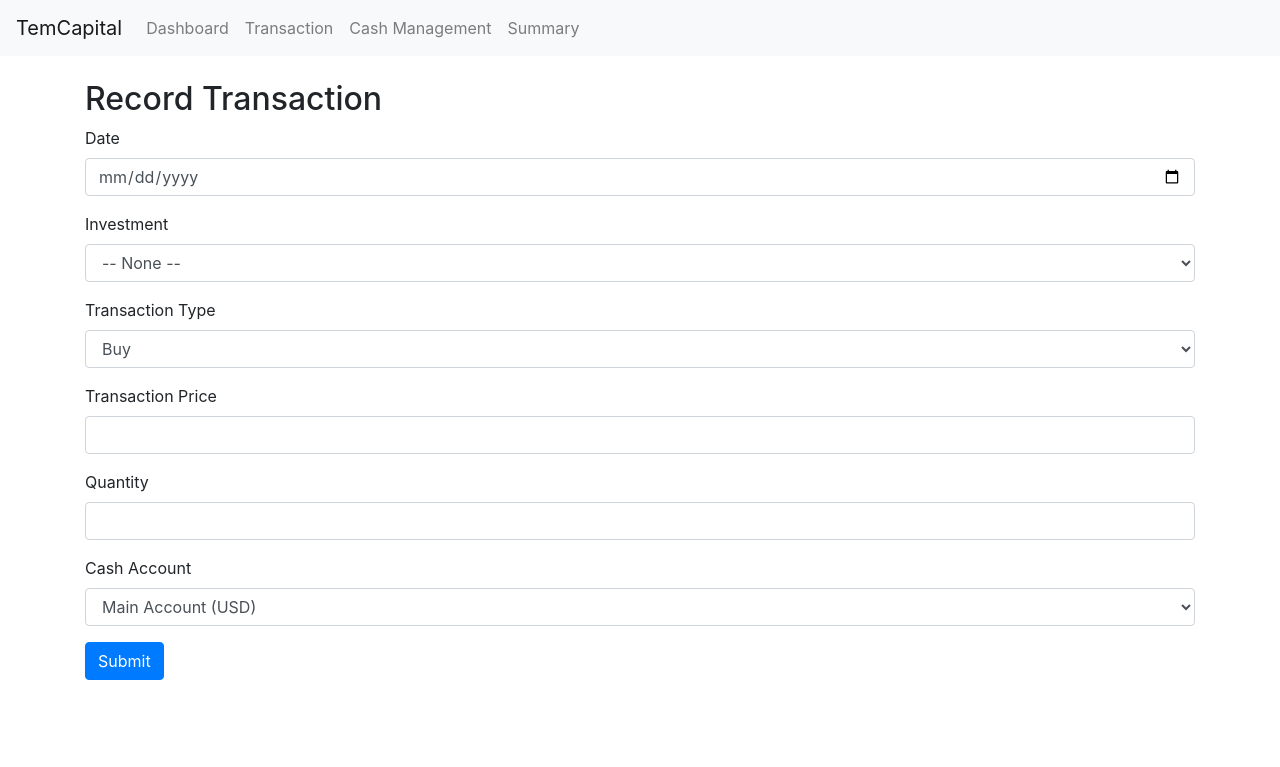
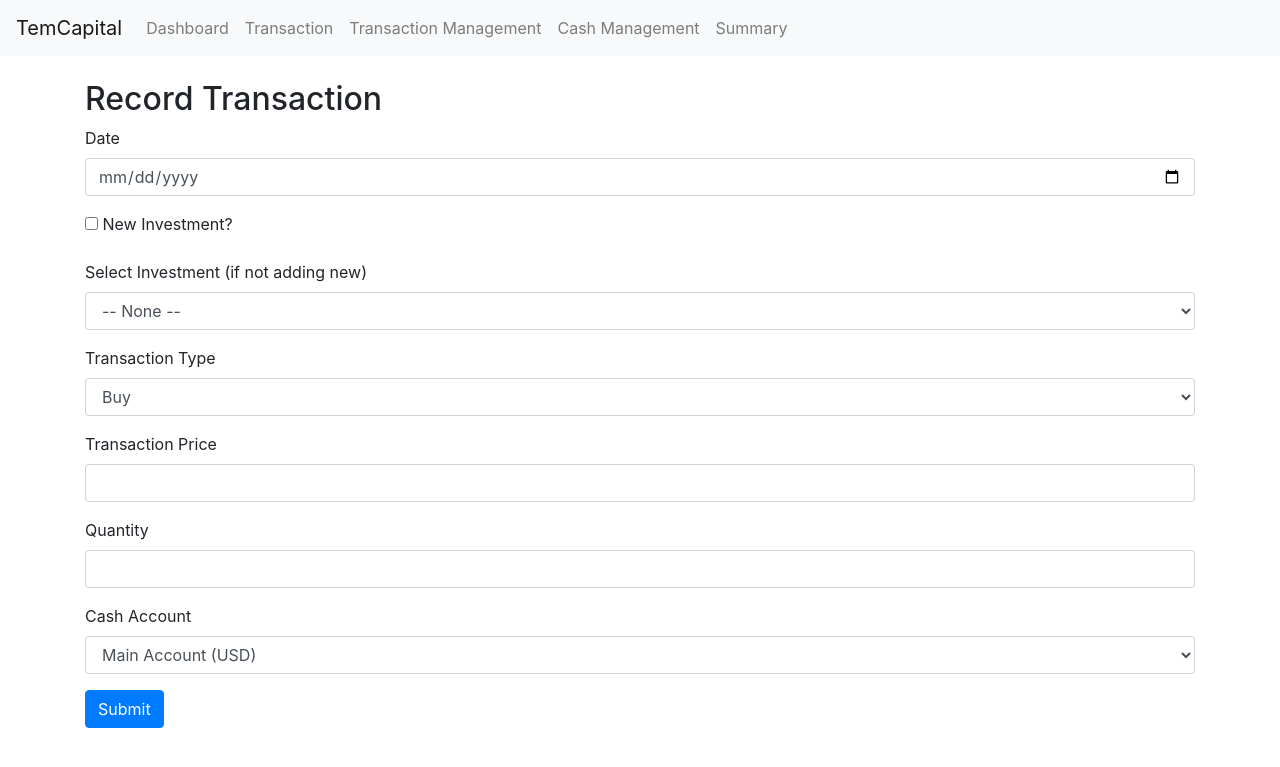
Before and after one commit to chayapat09/TemCapital, a Flask app: page /transaction in a window 1280 px wide. Shown: the top 767 px of the page. Run offline with Flask 3, Linux system fonts and the light colour scheme; some libraries are stand-ins or nearby versions.

Commit message:
add feature crud and fix bug

```diff
--- a/app.py
+++ b/app.py
@@ -1,6 +1,6 @@
 from flask import Flask, render_template, request, redirect, url_for, flash
 from flask_sqlalchemy import SQLAlchemy
-from datetime import datetime
+from datetime import datetime, date
 
 app = Flask(__name__)
 app.config['SQLALCHEMY_DATABASE_URI'] = 'sqlite:///investment_tracker.db'
@@ -15,7 +15,8 @@ db = SQLAlchemy(app)
 class Investment(db.Model):
     id = db.Column(db.Integer, primary_key=True)
     symbol = db.Column(db.String(10), nullable=False)
-    asset_class = db.Column(db.String(50), nullable=False)  # e.g., Crypto, Stocks, Fixed Income, etc.
+    description = db.Column(db.String(255), nullable=True)
+    asset_class = db.Column(db.String(50), nullable=False)  # e.g., Stock, Fixed Income Bond, Crypto, Commodities, Other
     total_equity = db.Column(db.Float, default=0.0)
     cost_basis = db.Column(db.Float, default=0.0)
     current_price = db.Column(db.Float, default=0.0)
@@ -68,53 +69,76 @@ def convert_currency(amount, from_currency, to_currency):
 # Routes
 # -----------------------------
 
+# Dashboard: Shows investment positions
 @app.route('/')
 def dashboard():
     investments = Investment.query.all()
     return render_template('dashboard.html', investments=investments)
 
+# Transaction Page: Record a transaction (and optionally add a new investment)
 @app.route('/transaction', methods=['GET', 'POST'])
 def transaction():
     investments = Investment.query.all()
     cash_accounts = CashAccount.query.all()
     if request.method == 'POST':
-        # Retrieve form data
+        # Check if new investment details are provided
+        is_new_investment = request.form.get('is_new_investment')
+        if is_new_investment == 'on':
+            new_symbol = request.form.get('new_symbol')
+            new_description = request.form.get('new_description')
+            new_asset_class = request.form.get('new_asset_class')
+            # Create new investment record with default values; use transaction price as initial current_price.
+            new_investment = Investment(
+                symbol=new_symbol,
+                description=new_description,
+                asset_class=new_asset_class,
+                total_equity=0,
+                cost_basis=0,
+                current_price=float(request.form.get('transaction_price'))
+            )
+            db.session.add(new_investment)
+            db.session.commit()
+            investment_id = new_investment.id
+        else:
+            inv_id = request.form.get('investment_id')
+            investment_id = int(inv_id) if inv_id and inv_id != 'None' else None
+
+        # Transaction details
         transaction_date = request.form.get('date')
-        investment_id = request.form.get('investment_id')
         transaction_type = request.form.get('transaction_type')
         transaction_price = float(request.form.get('transaction_price'))
         quantity = float(request.form.get('quantity'))
         cash_account_id = request.form.get('cash_account_id')
+        date_obj = datetime.strptime(transaction_date, '%Y-%m-%d').date()
 
-        # Parse date (expecting format YYYY-MM-DD)
-        date_obj = datetime.strptime(transaction_date, '%Y-%m-%d')
-
-        # Create and add the transaction record
+        # Create transaction record
         new_transaction = Transaction(
-            investment_id = int(investment_id) if investment_id != 'None' else None,
-            date = date_obj,
-            transaction_type = transaction_type,
-            transaction_price = transaction_price,
-            quantity = quantity
+            investment_id=investment_id,
+            date=date_obj,
+            transaction_type=transaction_type,
+            transaction_price=transaction_price,
+            quantity=quantity
         )
         db.session.add(new_transaction)
 
-        # Update Investment if linked (for Buy/Sell)
-        if investment_id != 'None':
-            inv = Investment.query.get(int(investment_id))
+        # Update Investment if linked
+        if investment_id:
+            inv = Investment.query.get(investment_id)
             if transaction_type.lower() == 'buy':
                 inv.total_equity += quantity
                 inv.cost_basis += transaction_price * quantity
+                inv.current_price = transaction_price
             elif transaction_type.lower() == 'sell':
                 if inv.total_equity >= quantity:
                     avg_cost = inv.cost_basis / inv.total_equity if inv.total_equity != 0 else 0
                     inv.total_equity -= quantity
                     inv.cost_basis -= avg_cost * quantity
+                    inv.current_price = transaction_price
                 else:
                     flash('Not enough equity to sell', 'danger')
                     return redirect(url_for('transaction'))
 
-        # Update CashAccount based on transaction type
+        # Update CashAccount
         if cash_account_id:
             cash_account = CashAccount.query.get(int(cash_account_id))
             amount = transaction_price * quantity
@@ -128,85 +152,133 @@ def transaction():
         return redirect(url_for('dashboard'))
     return render_template('transaction.html', investments=investments, cash_accounts=cash_accounts)
 
-@app.route('/cash', methods=['GET', 'POST'])
-def cash_management():
+# Transaction Management: List, search, edit, and delete transactions
+@app.route('/transactions', methods=['GET'])
+def transactions():
+    search = request.args.get('search', '')
+    if search:
+        transactions = Transaction.query.join(Investment, isouter=True).filter(
+            Investment.symbol.ilike(f"%{search}%")
+        ).order_by(Transaction.date.desc()).all()
+    else:
+        transactions = Transaction.query.order_by(Transaction.date.desc()).all()
+    return render_template('transactions.html', transactions=transactions, search=search)
+
+@app.route('/transaction/edit/<int:transaction_id>', methods=['GET', 'POST'])
+def edit_transaction(transaction_id):
+    transaction_obj = Transaction.query.get_or_404(transaction_id)
+    investments = Investment.query.all()
     cash_accounts = CashAccount.query.all()
     if request.method == 'POST':
-        action = request.form.get('action')
-        account_id = request.form.get('account_id')
-        account = CashAccount.query.get(int(account_id))
-        if action == 'deposit':
-            amount = float(request.form.get('amount'))
-            account.balance += amount
-            flash('Deposit successful!', 'success')
-        elif action == 'withdraw':
-            amount = float(request.form.get('amount'))
-            if account.balance >= amount:
-                account.balance -= amount
-                flash('Withdrawal successful!', 'success')
-            else:
-                flash('Insufficient funds!', 'danger')
-        elif action == 'convert':
-            target_currency = request.form.get('target_currency')
-            # For simplicity, converting the entire balance
-            converted_amount = convert_currency(account.balance, account.currency, target_currency)
-            account.currency = target_currency
-            account.balance = converted_amount
-            flash('Currency conversion successful!', 'success')
+        # Note: For simplicity, editing a transaction here does not recalculate previous aggregates.
+        transaction_obj.date = datetime.strptime(request.form.get('date'), '%Y-%m-%d').date()
+        transaction_obj.transaction_type = request.form.get('transaction_type')
+        transaction_obj.transaction_price = float(request.form.get('transaction_price'))
+        transaction_obj.quantity = float(request.form.get('quantity'))
+        inv_id = request.form.get('investment_id')
+        transaction_obj.investment_id = int(inv_id) if inv_id and inv_id != 'None' else None
         db.session.commit()
-        return redirect(url_for('cash_management'))
+        flash('Transaction updated successfully!', 'success')
+        return redirect(url_for('transactions'))
+    return render_template('edit_transaction.html', transaction=transaction_obj, investments=investments, cash_accounts=cash_accounts)
+
+@app.route('/transaction/delete/<int:transaction_id>', methods=['POST'])
+def delete_transaction(transaction_id):
+    transaction_obj = Transaction.query.get_or_404(transaction_id)
+    db.session.delete(transaction_obj)
+    db.session.commit()
+    flash('Transaction deleted successfully!', 'success')
+    return redirect(url_for('transactions'))
+
+# Cash Management: List cash accounts (with links to add, edit, delete)
+@app.route('/cash', methods=['GET'])
+def cash_list():
+    cash_accounts = CashAccount.query.all()
     return render_template('cash.html', cash_accounts=cash_accounts)
 
+@app.route('/cash/add', methods=['GET', 'POST'])
+def add_cash():
+    if request.method == 'POST':
+        account_name = request.form.get('account_name')
+        currency = request.form.get('currency')
+        balance = float(request.form.get('balance'))
+        new_cash = CashAccount(account_name=account_name, currency=currency, balance=balance)
+        db.session.add(new_cash)
+        db.session.commit()
+        flash('Cash account added successfully!', 'success')
+        return redirect(url_for('cash_list'))
+    return render_template('add_cash.html')
+
+@app.route('/cash/edit/<int:cash_id>', methods=['GET', 'POST'])
+def edit_cash(cash_id):
+    cash_account = CashAccount.query.get_or_404(cash_id)
+    if request.method == 'POST':
+        cash_account.account_name = request.form.get('account_name')
+        cash_account.currency = request.form.get('currency')
+        cash_account.balance = float(request.form.get('balance'))
+        db.session.commit()
+        flash('Cash account updated successfully!', 'success')
+        return redirect(url_for('cash_list'))
+    return render_template('edit_cash.html', cash_account=cash_account)
+
+@app.route('/cash/delete/<int:cash_id>', methods=['POST'])
+def delete_cash(cash_id):
+    cash_account = CashAccount.query.get_or_404(cash_id)
+    db.session.delete(cash_account)
+    db.session.commit()
+    flash('Cash account deleted successfully!', 'success')
+    return redirect(url_for('cash_list'))
+
+# Investment Position Edit: Update investment details
 @app.route('/position/edit/<int:investment_id>', methods=['GET', 'POST'])
 def edit_position(investment_id):
     investment = Investment.query.get_or_404(investment_id)
     if request.method == 'POST':
         investment.symbol = request.form.get('symbol')
+        investment.description = request.form.get('description')
         investment.asset_class = request.form.get('asset_class')
         investment.current_price = float(request.form.get('current_price'))
         db.session.commit()
         flash('Investment updated successfully!', 'success')
         return redirect(url_for('dashboard'))
-    return render_template('edit_position.html', investment=investment)
+    asset_classes = ["Stock", "Fixed Income Bond", "Crypto", "Commodities", "Other"]
+    return render_template('edit_position.html', investment=investment, asset_classes=asset_classes)
 
+# Summary: Monthly wealth evolution and breakdown by asset category
 @app.route('/summary')
 def summary():
-    # Get currency from query parameter; default is USD
     currency = request.args.get('currency', 'USD')
 
-    # Retrieve all investments and transactions
     investments = Investment.query.all()
     transactions = Transaction.query.order_by(Transaction.date).all()
 
-    # Define timeline: from the month of the earliest transaction to the current month
+    # Ensure we work with date objects
     if transactions:
-        start_date = transactions[0].date.replace(day=1)
+        first_date = transactions[0].date
+        start_date = first_date if isinstance(first_date, date) else first_date.date()
     else:
-        start_date = datetime.utcnow().replace(day=1)
-    end_date = datetime.utcnow().replace(day=1)
+        start_date = datetime.utcnow().date()
+    end_date = datetime.utcnow().date()
 
     timeline = []
     current_date = start_date
     while current_date <= end_date:
         timeline.append(current_date)
         if current_date.month == 12:
-            current_date = current_date.replace(year=current_date.year + 1, month=1)
+            current_date = current_date.replace(year=current_date.year+1, month=1)
         else:
-            current_date = current_date.replace(month=current_date.month + 1)
+            current_date = current_date.replace(month=current_date.month+1)
 
     monthly_data = []
-    # For each month, aggregate all transactions up to that month
     for month_start in timeline:
         if month_start.month == 12:
             next_month = month_start.replace(year=month_start.year+1, month=1)
         else:
             next_month = month_start.replace(month=month_start.month+1)
-        # All transactions before the beginning of the next month
         monthly_transactions = Transaction.query.filter(Transaction.date < next_month).all()
 
         total_asset_value = 0
         total_cost_basis = 0
-        # Process transactions investment by investment
         investment_ids = set(t.investment_id for t in monthly_transactions if t.investment_id)
         for inv_id in investment_ids:
             inv_transactions = [t for t in monthly_transactions if t.investment_id == inv_id]
@@ -234,7 +306,6 @@ def summary():
             'profit_loss': profit_loss,
         })
 
-    # Breakdown by asset categories
     category_data = {}
     for inv in investments:
         category = inv.asset_class
@@ -250,7 +321,6 @@ def summary():
     for cat in category_data:
         category_data[cat]['profit_loss'] = category_data[cat]['asset_value'] - category_data[cat]['cost_basis']
 
-    # Convert values if the selected currency is not USD
     if currency != 'USD':
         for data in monthly_data:
             data['asset_value'] = convert_currency(data['asset_value'], 'USD', currency)
@@ -267,7 +337,7 @@ def summary():
                            currency=currency)
 
 # -----------------------------
-# Initialize Database
+# Database Initialization
 # -----------------------------
 def init_db():
     db.create_all()
@@ -280,4 +350,4 @@ def init_db():
 if __name__ == '__main__':
     with app.app_context():
         init_db()
-    app.run(debug=True , port=8080)
+    app.run(debug=True)
--- a/templates/base.html
+++ b/templates/base.html
@@ -12,7 +12,8 @@
       <ul class="navbar-nav">
         <li class="nav-item"><a class="nav-link" href="{{ url_for('dashboard') }}">Dashboard</a></li>
         <li class="nav-item"><a class="nav-link" href="{{ url_for('transaction') }}">Transaction</a></li>
-        <li class="nav-item"><a class="nav-link" href="{{ url_for('cash_management') }}">Cash Management</a></li>
+        <li class="nav-item"><a class="nav-link" href="{{ url_for('transactions') }}">Transaction Management</a></li>
+        <li class="nav-item"><a class="nav-link" href="{{ url_for('cash_list') }}">Cash Management</a></li>
         <li class="nav-item"><a class="nav-link" href="{{ url_for('summary') }}">Summary</a></li>
       </ul>
     </div>
--- a/templates/dashboard.html
+++ b/templates/dashboard.html
@@ -5,6 +5,7 @@
   <thead>
     <tr>
       <th>Symbol</th>
+      <th>Description</th>
       <th>Asset Class</th>
       <th>Total Equity</th>
       <th>Cost Basis</th>
@@ -18,6 +19,7 @@
     {% for inv in investments %}
     <tr>
       <td>{{ inv.symbol }}</td>
+      <td>{{ inv.description }}</td>
       <td>{{ inv.asset_class }}</td>
       <td>{{ inv.total_equity }}</td>
       <td>{{ inv.cost_basis }}</td>
--- a/templates/summary.html
+++ b/templates/summary.html
@@ -1,7 +1,6 @@
 {% extends 'base.html' %}
 {% block content %}
 <h2>Summary & Analytics</h2>
-
 <div class="mb-3">
   <form method="get" action="{{ url_for('summary') }}">
     <label for="currency">Select Currency:</label>
@@ -12,7 +11,6 @@
     </select>
   </form>
 </div>
-
 <h3>Monthly Wealth Evolution (in {{ currency }})</h3>
 <table class="table table-striped">
   <thead>
@@ -34,7 +32,6 @@
     {% endfor %}
   </tbody>
 </table>
-
 <canvas id="wealthChart" width="400" height="200"></canvas>
 <script src="https://cdn.jsdelivr.net/npm/chart.js"></script>
 <script>
@@ -60,7 +57,6 @@
       }
   });
 </script>
-
 <h3>Breakdown by Categories (in {{ currency }})</h3>
 <table class="table table-striped">
   <thead>
--- a/templates/transaction.html
+++ b/templates/transaction.html
@@ -7,11 +7,35 @@
     <input type="date" name="date" class="form-control" required>
   </div>
   <div class="form-group">
-    <label for="investment_id">Investment</label>
+    <input type="checkbox" id="is_new_investment" name="is_new_investment" onchange="toggleNewInvestment(this)">
+    <label for="is_new_investment">New Investment?</label>
+  </div>
+  <div id="new_investment_fields" style="display:none;">
+    <div class="form-group">
+      <label for="new_symbol">Investment Ticker (Symbol)</label>
+      <input type="text" name="new_symbol" class="form-control">
+    </div>
+    <div class="form-group">
+      <label for="new_description">Investment Description</label>
+      <input type="text" name="new_description" class="form-control">
+    </div>
+    <div class="form-group">
+      <label for="new_asset_class">Asset Class</label>
+      <select name="new_asset_class" class="form-control">
+        <option value="Stock">Stock</option>
+        <option value="Fixed Income Bond">Fixed Income Bond</option>
+        <option value="Crypto">Crypto</option>
+        <option value="Commodities">Commodities</option>
+        <option value="Other">Other</option>
+      </select>
+    </div>
+  </div>
+  <div class="form-group" id="existing_investment_group">
+    <label for="investment_id">Select Investment (if not adding new)</label>
     <select name="investment_id" class="form-control">
       <option value="None">-- None --</option>
       {% for inv in investments %}
-      <option value="{{ inv.id }}">{{ inv.symbol }} ({{ inv.asset_class }})</option>
+      <option value="{{ inv.id }}">{{ inv.symbol }} - {{ inv.description }} ({{ inv.asset_class }})</option>
       {% endfor %}
     </select>
   </div>
@@ -40,4 +64,17 @@
   </div>
   <button type="submit" class="btn btn-primary">Submit</button>
 </form>
+<script>
+function toggleNewInvestment(checkbox) {
+  var newFields = document.getElementById('new_investment_fields');
+  var existingGroup = document.getElementById('existing_investment_group');
+  if (checkbox.checked) {
+    newFields.style.display = 'block';
+    existingGroup.style.display = 'none';
+  } else {
+    newFields.style.display = 'none';
+    existingGroup.style.display = 'block';
+  }
+}
+</script>
 {% endblock %}
```
Also changed, not shown: templates/cash.html (+5 -22 lines), templates/edit_position.html (+9 -1 lines), README.md.
